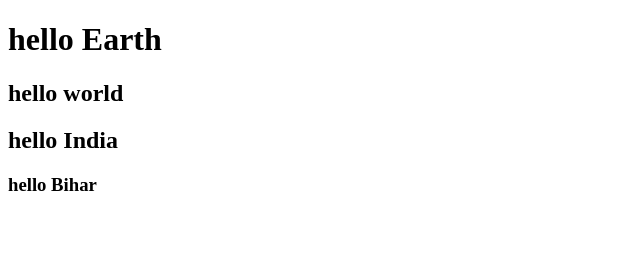
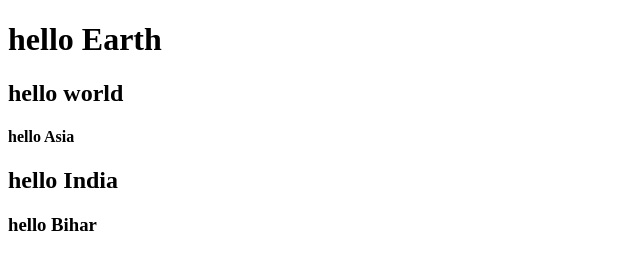
Before and after one commit to anubhavt632/october, a plain HTML site: page index.html in a window 1280 px wide. Shown: the whole page, without its empty margins (0-640 px from the left). Drawn offline with Linux system fonts and the light colour scheme.

Commit message:
add new tags

```diff
--- a/index.html
+++ b/index.html
@@ -8,6 +8,7 @@
 <body>
     <h1>hello Earth</h1>
     <h2>hello world</h2>
+    <h4>hello Asia</h4>
     <h2>hello India</h2>
     <h3>hello Bihar</h3>
 </body>
```
